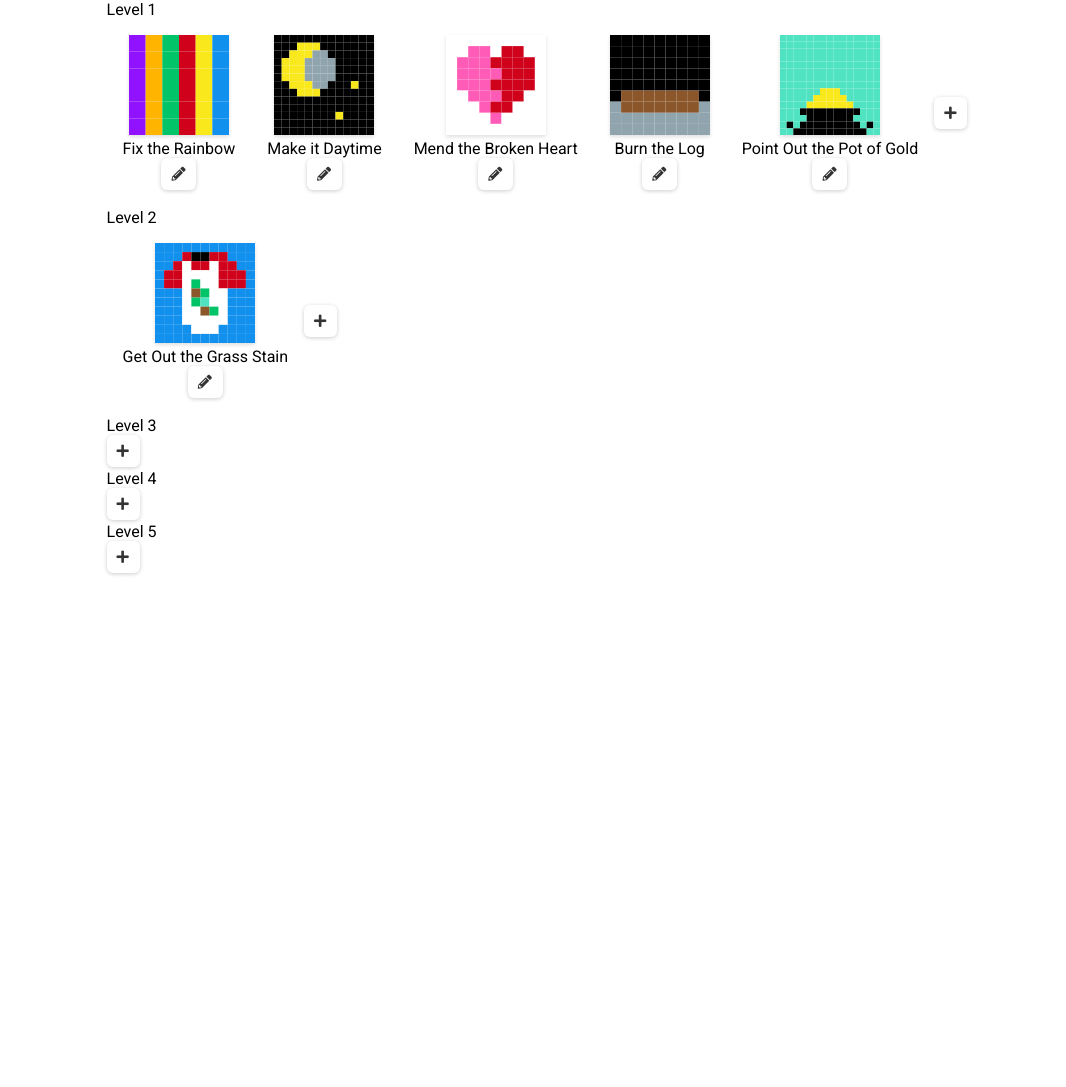
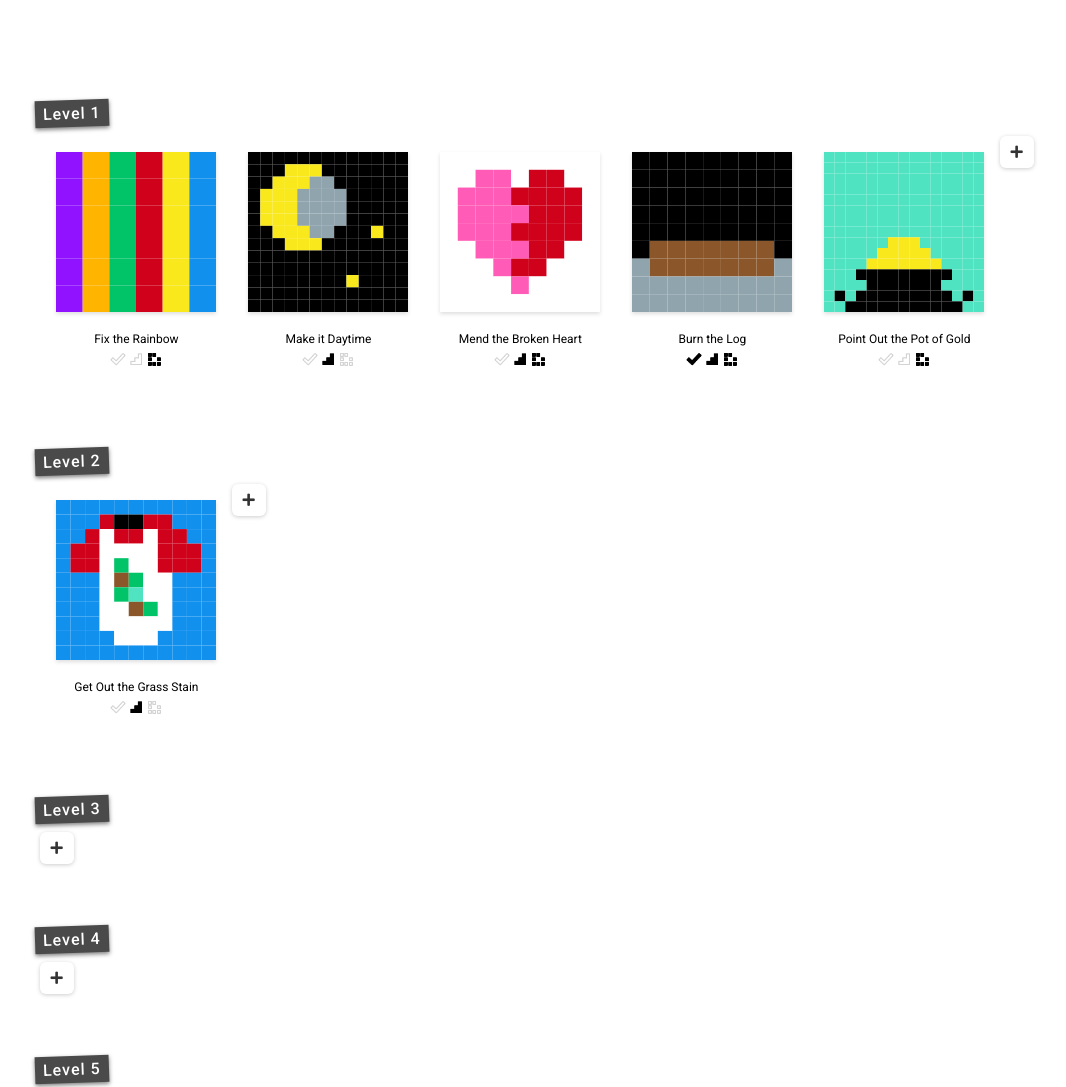
Before and after one commit to RGBz/color-code, a React app: page / in a window 1280 px wide. Shown: the top 1087 px of the page, without its empty margins (103-1169 px from the left). Before the commit the page ends 800 px from the top, so only its background shows below. Built offline with nearby package versions, Linux system fonts and the light colour scheme.

Commit message:
Added achievement icons to puzzle tiles.

```diff
--- a/public/index.html
+++ b/public/index.html
@@ -115,19 +115,62 @@
     display: flex;
     flex-direction: column;
     margin: 0 auto;
-
+    padding-top: 40px;
     padding-bottom: 100px;
+  }
+  .puzzle-pack {
+    padding-top: 60px;
   }
   .puzzle-pack .puzzles {
     display: flex;
     flex-direction: row;
     flex-wrap: wrap;
-    align-items: center;
+    align-items: flex-start;
+    padding-top: 12px;
   }
   .puzzle-tile {
     cursor: pointer;
     padding: 16px;
     text-align: center;
+    position: relative;
+  }
+  .puzzle-tile button {
+    opacity: 0;
+    position: absolute;
+    top: 0;
+    right: 0;
+    width: 32px;
+    height: 32px;
+    background: white;
+    border-radius: 16px;
+    box-shadow: none;
+    line-height: 32px;
+    text-align: center;
+  }
+  .puzzle-tile .accolades {
+    /* transform: rotate(4deg); */
+    padding: 4px 8px 0;
+  }
+  .puzzle-tile .accolades img {
+    width: 18px;
+    height: 18px;
+  }
+  .puzzle-tile:hover button {
+    opacity: 1;
+  }
+  .puzzle-tile-name {
+    margin-top: 16px;
+    font-size: 12px;
+    width: 160px;
+    text-overflow: ellipsis;
+    overflow: hidden;
+    white-space: nowrap;
+  }
+  .puzzle-tile-name:hover {
+    color: #129BFF;
+  }
+  .puzzle-tile .grid:hover {
+    box-shadow: 0 2px 10px rgba(0,0,0,0.5);
   }
   .puzzle-name-container {
     flex: 1;
--- a/src/client/views/PuzzlePackView.js
+++ b/src/client/views/PuzzlePackView.js
@@ -4,6 +4,7 @@ import { PuzzlePackPropType } from './prop-types';
 
 import AddButton from './buttons/AddButton';
 import PuzzleTileView from './PuzzleTileView';
+import Sign from './Sign';
 
 import Puzzle from '../models/Puzzle';
 import Pattern from '../models/Pattern';
@@ -43,7 +44,7 @@ export default class PuzzlePackView extends Component {
     const { puzzlePack, navigateToPlayPuzzle, navigateToEditPuzzle } = this.props;
     return (
       <div className="puzzle-pack">
-        <div className="heading">{puzzlePack.name}</div>
+        <Sign label={puzzlePack.name} />
         <div className="puzzles">
           {puzzlePack.puzzles.map(puzzle =>
             <PuzzleTileView
--- a/src/client/views/PuzzleTileView.js
+++ b/src/client/views/PuzzleTileView.js
@@ -6,6 +6,10 @@ import GridView from './GridView';
 import IconButton from './buttons/IconButton';
 
 export default class PuzzleTileView extends Component {
+
+  renderAccolade (type, completed) {
+    return (<img key={type} src={`/images/${type}-${completed ? 'solid' : 'stroke'}.png`} />);
+  }
 
   render () {
     const { puzzle, onSelectPuzzle, onEditPuzzle } = this.props;
@@ -16,12 +20,18 @@ export default class PuzzleTileView extends Component {
         <div onClick={() => onSelectPuzzle(puzzle)}>
           <GridView
             grid={grid}
-            width={100}
-            height={100}
+            width={160}
+            height={160}
             palette={puzzle.palette}
             showGrid={false}
           />
-          <div>{puzzle.name}</div>
+          <div className="puzzle-tile-name">{puzzle.name}</div>
+          <div className="accolades">
+            {['check', 'steps', 'pattern'].map((type, i) => {
+              const completed = (Math.random() * 100) > 50;
+              return this.renderAccolade(type, completed);
+            })}
+          </div>
         </div>
         <IconButton icon="pencil-alt" onPress={() => onEditPuzzle(puzzle)} />
       </div>
```
Also changed, not shown: public/images/check-solid.png (added), public/images/check-stroke.png (added), public/images/pattern-solid.png (added), public/images/pattern-stroke.png (added), public/images/steps-solid.png (added), public/images/steps-stroke.png (added).
